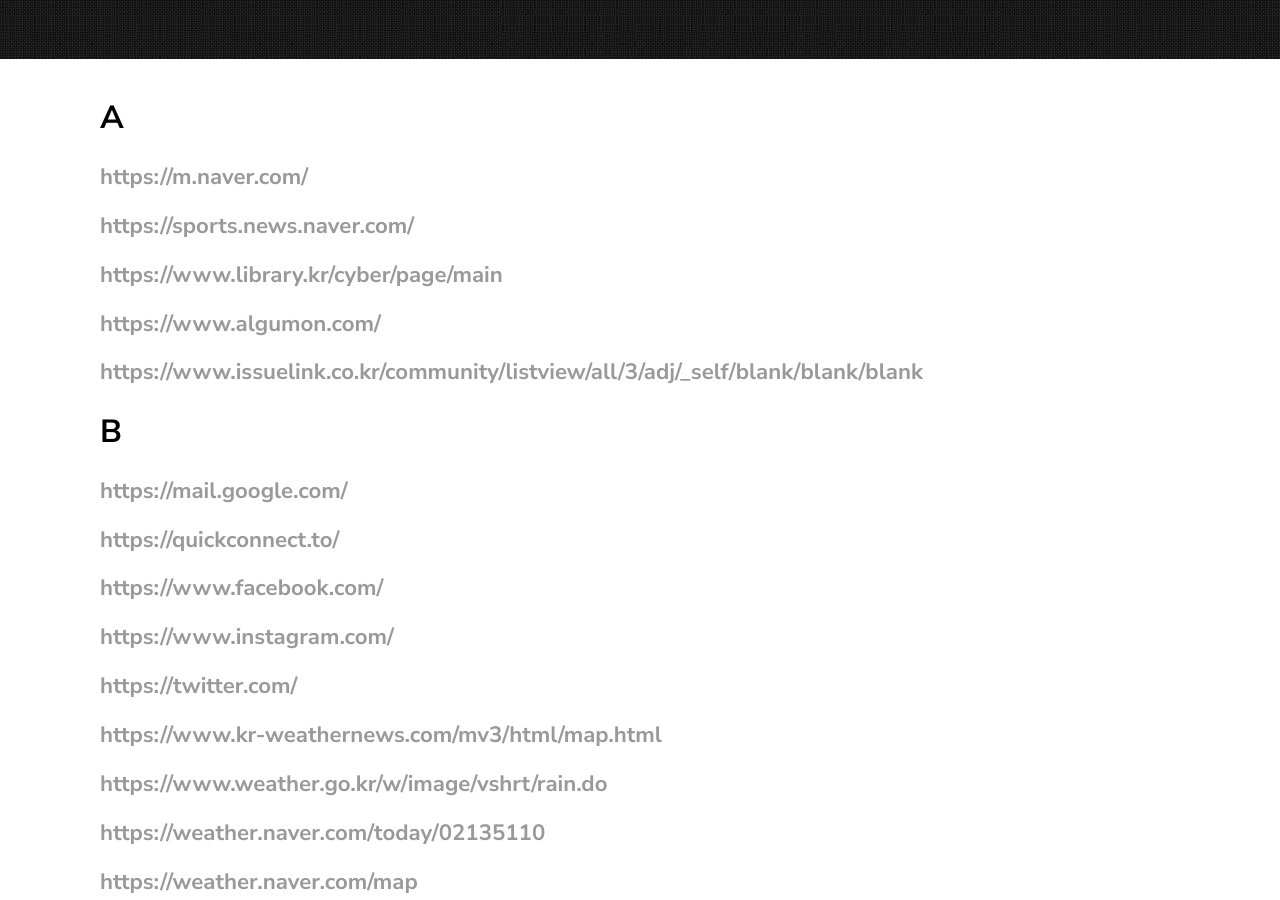
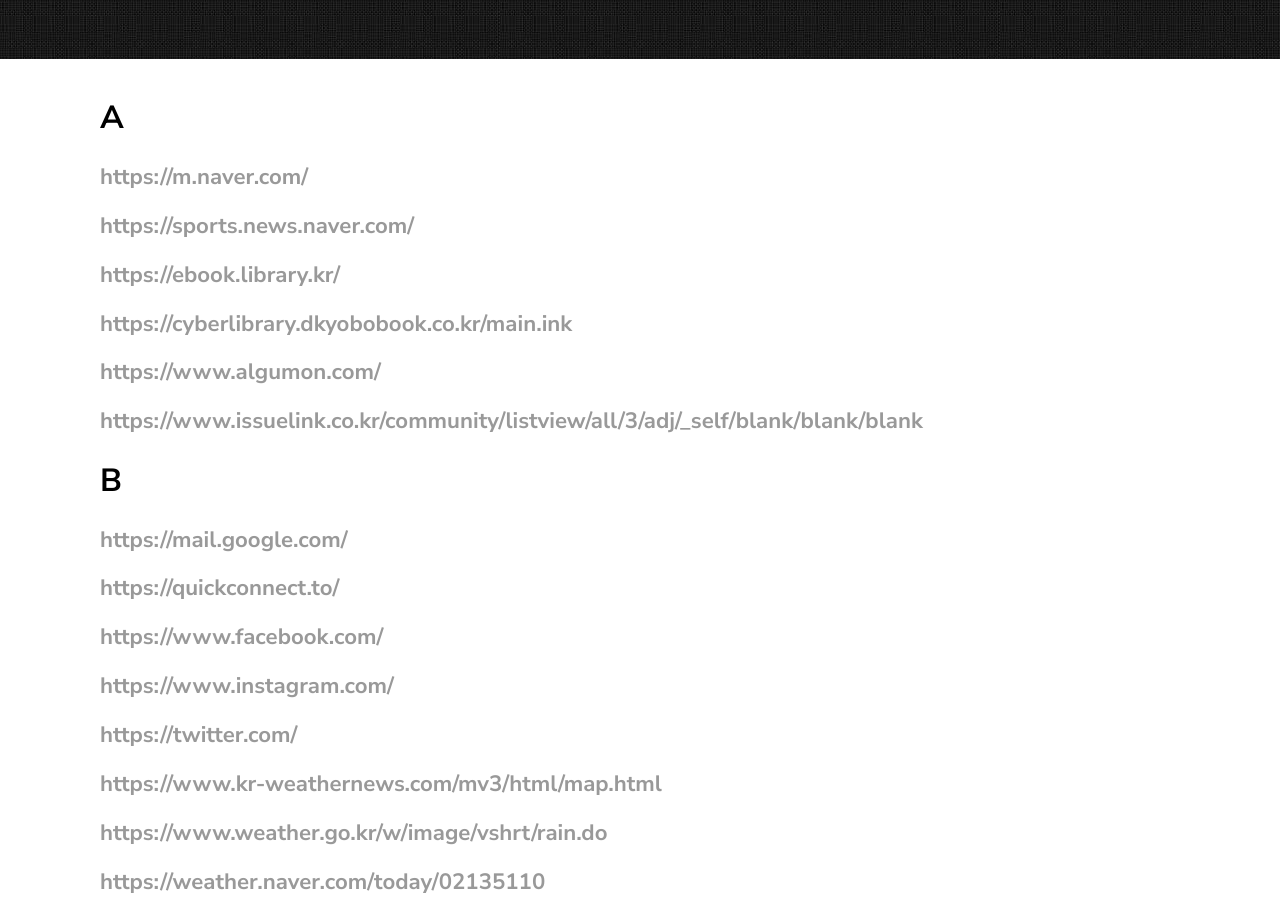
Before and after one commit to keuntaehwang/public, a Jekyll site: the page built from _posts/2023-02-07-favorite.markdown, in a window 1280 px wide and 900 px high, scrolled down 412 px. Built offline with Jekyll 4.4.1, drawn with Linux system fonts in a browser that asks for light colours.

Commit message:
Update 2023-02-07-favorite.markdown

```diff
--- a/_posts/2023-02-07-favorite.markdown
+++ b/_posts/2023-02-07-favorite.markdown
@@ -8,7 +8,8 @@ categories: NONE
 ## A
 ### <https://m.naver.com/>
 ### <https://sports.news.naver.com/>
-### <https://www.library.kr/cyber/page/main>
+### <https://ebook.library.kr/>
+### <https://cyberlibrary.dkyobobook.co.kr/main.ink>
 ### <https://www.algumon.com/>
 ### <https://www.issuelink.co.kr/community/listview/all/3/adj/_self/blank/blank/blank>
 
```
